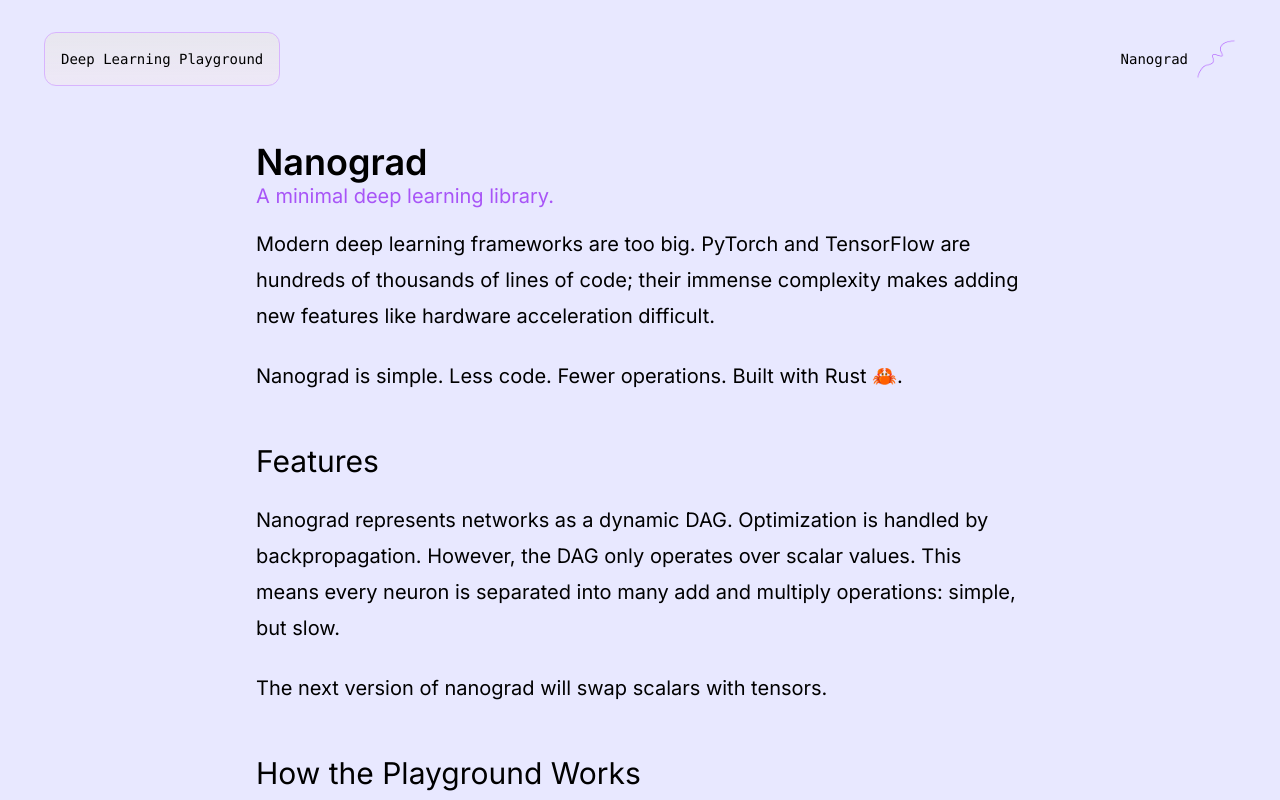
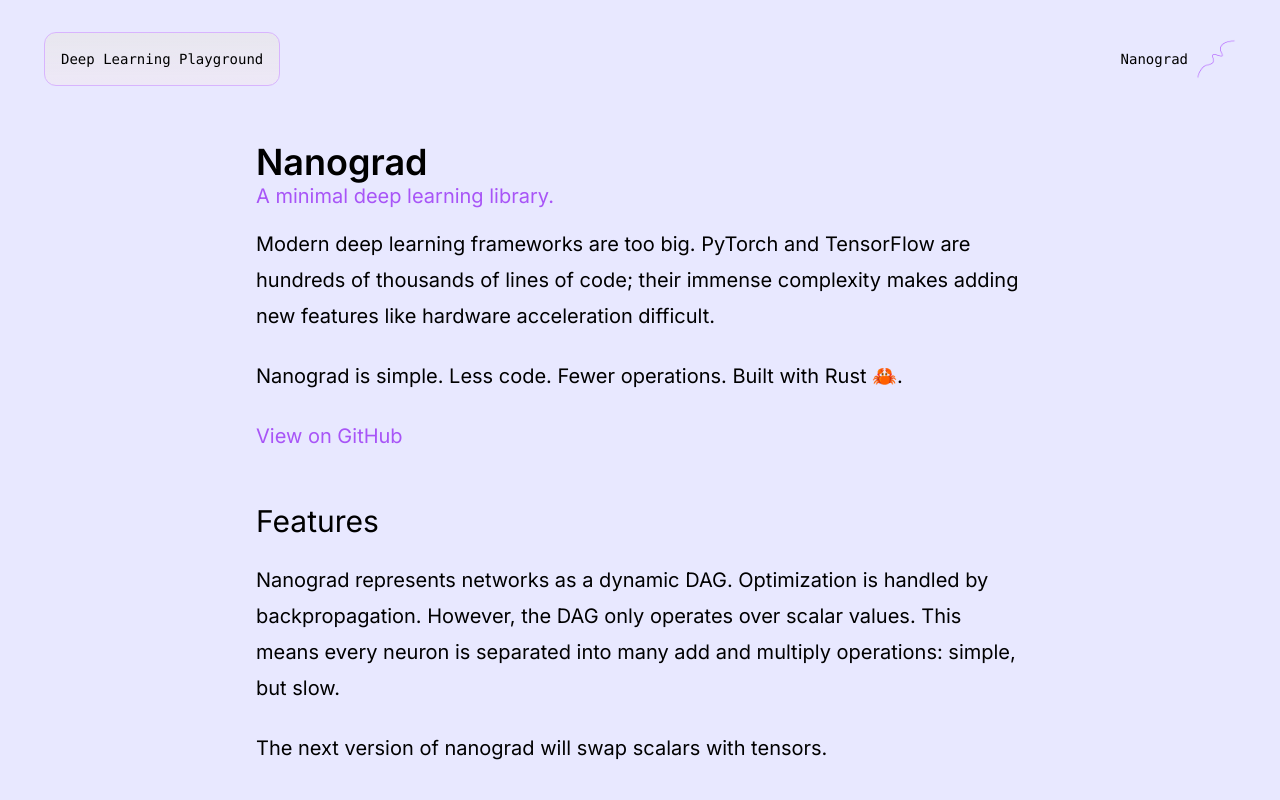
Before and after one commit to jettblu/nanograd_web, a Next.js app in the folder frontend/: page /about in a window 1280 px wide. Shown: the top 800 px of the page. Built offline with nearby package versions, Linux system fonts and the light colour scheme.

Commit message:
Add github link

```diff
--- a/frontend/app/about/page.tsx
+++ b/frontend/app/about/page.tsx
@@ -19,6 +19,14 @@
         <p>
           Nanograd is simple. Less code. Fewer operations. Built with Rust 🦀.
         </p>
+        <a
+          href="https://github.com/jettblu/nanograd_web"
+          className="text-purple-500 hover:font-semibold hover:curosr-pointer"
+          target="_blank"
+          rel="noopener noreferrer"
+        >
+          View on GitHub
+        </a>
         <h3>Features</h3>
         <p>
           Nanograd represents networks as a dynamic DAG. Optimization is handled
```
